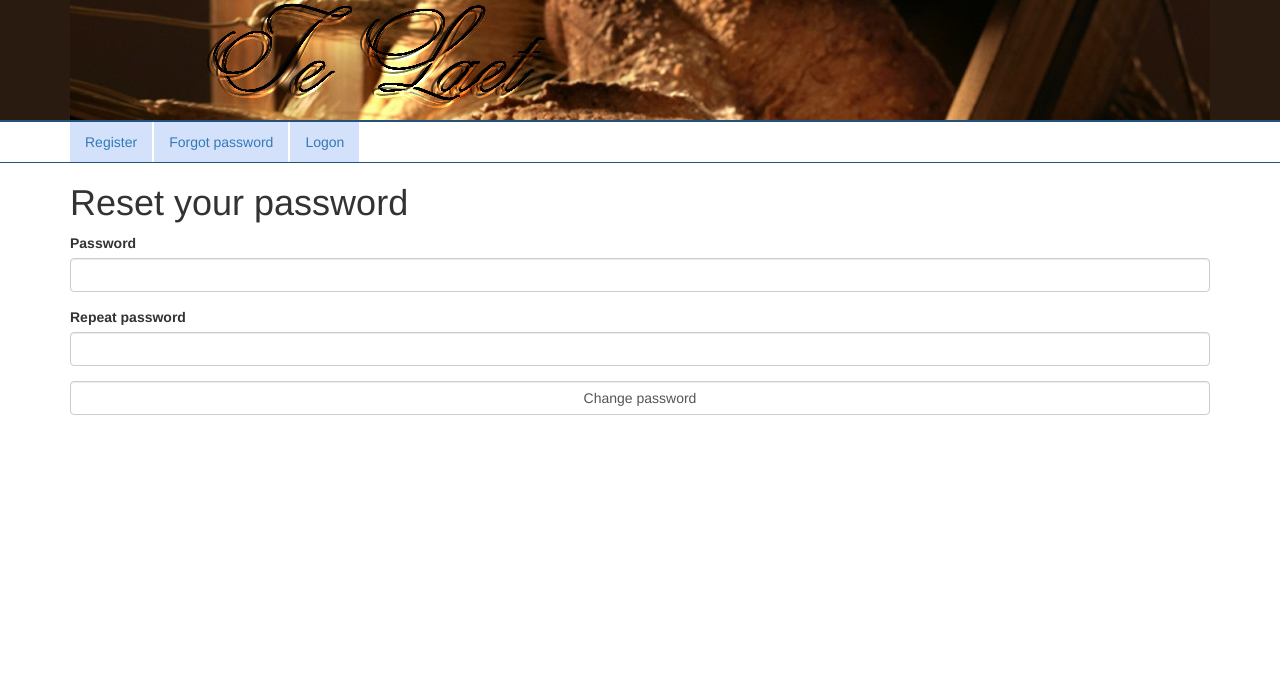
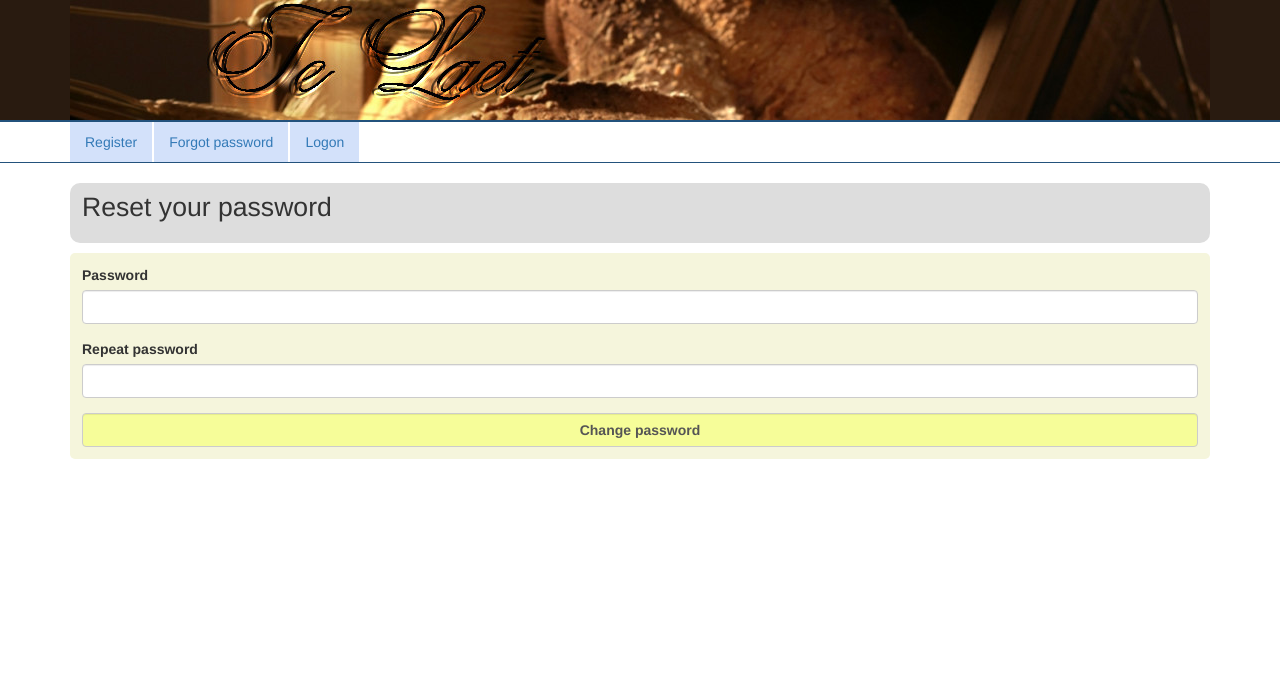
Before and after one commit to beerfleet/bakery, a PHP site: template src/broodjes2/TeLaet/view/User/password_reset.html.twig in a window 1280 px wide. Shown: the top 699 px of the page. Run offline with PHP 8.4, Linux system fonts and the light colour scheme; the template is opened without the code that fills it: most values are stand-ins (such as "Sample title", 1, 10 or a date in 2020); some libraries are stand-ins or nearby versions.

Commit message:
ui related fixes

```diff
--- a/src/broodjes2/TeLaet/Controllers/UserController.php
+++ b/src/broodjes2/TeLaet/Controllers/UserController.php
@@ -42,7 +42,7 @@ class UserController extends Controller {
     } else {
       $errors = $validated;
       $app->flash('errors', $errors);
-      $app->redirectTo('user_register');
+      $app->render('User\register.html.twig', array('globals' => $this->getGlobals(), 'postcodes' => $this->user_srv->fetchPostcodes()));
     }
   }
 
--- a/src/broodjes2/TeLaet/view/User/password_reset.html.twig
+++ b/src/broodjes2/TeLaet/view/User/password_reset.html.twig
@@ -6,8 +6,8 @@
 
 {% block content %}
   {% set app = globals.app %}
-  <h1>Reset your password</h1>
-  <form action="{{ app.urlFor('password_reset') }}" method="post">
+  <h1 class="header">Reset your password</h1>
+  <form class="bodyBG" action="{{ app.urlFor('password_reset') }}" method="post">
 
     <input type="hidden" id="user_id" name="user_id" value="{{ user_id }}" />
 
@@ -21,7 +21,7 @@
       <input class="form-control" type="password" id="password_bis" name="password_bis" />
     </div>
 
-    <input class="form-control" type="submit" id="submit" name="submit" value="Change password" />
+    <input class="form-control btn-action" type="submit" id="submit" name="submit" value="Change password" />
 
   </form>
 {% endblock content %}
--- a/src/broodjes2/TeLaet/view/User/register.html.twig
+++ b/src/broodjes2/TeLaet/view/User/register.html.twig
@@ -6,7 +6,6 @@
 
 
 {% block content %}
-  <div class="container">
   <h1 class="header">Registration form</h1>
   <form class="bodyBG" action="{{ app.urlFor('user_register_process') }}" method="post" novalidate >
     {% set post = globals.app.request.post %}
@@ -58,5 +57,4 @@
     <input class="form-control btn-action" type="submit" id="submit" name="submit" value="Submit" />
 
   </form>
-  </div>
 {% endblock content %}
--- a/src/broodjes2/TeLaet/view/homepage.html.twig
+++ b/src/broodjes2/TeLaet/view/homepage.html.twig
@@ -3,7 +3,7 @@
 
 {% block content %}
 
-  <div class="container welcome">
+  <div class="welcome">
     {% if globals.user is defined and globals.user is not null %}
       {% set user = globals.user %}
       <h1 class="header">Hello, {{ globals.user.username }}</h1>
```
Lines whose indentation alone changed are shown as unchanged.
